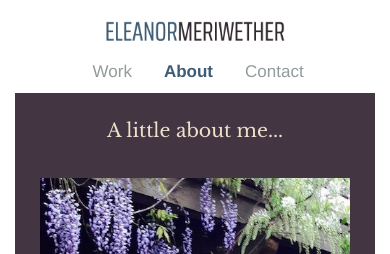
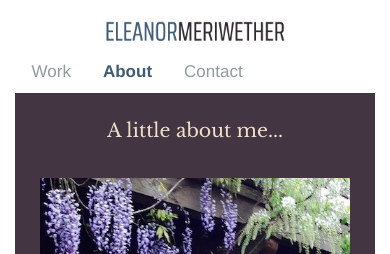
Before and after one commit to emeriwether/emeriwether.github.io, a Jekyll site: the page built from j_about.html, in a window 390 px wide. Shown: the top 254 px of the page. Built offline with Jekyll 4.4.1, drawn with Linux system fonts in a browser that asks for light colours; some web fonts are replaced.

Commit message:
get rid of nav margin edits for small screens, because it deletes grey border for large screens

```diff
--- a/css/app.css
+++ b/css/app.css
@@ -102,20 +102,6 @@
 
     .role {
         margin-bottom: 5px;
-    }
-}
-
-/* 575px and below */
-@media screen and (max-width: 35.938em) {
-    nav {
-        margin: 0 17%;
-    }
-}
-
-/* 575-639 */
-@media screen and (min-width: 35.939em) and (max-width: 39.938em) {
-    nav {
-        margin: 0 0 0 30%;
     }
 }
 
--- a/j_about.html
+++ b/j_about.html
@@ -14,6 +14,10 @@ category: main
                         <div class="medium-6 cell" id="aboutMeText">
                                     <p>Like most people, life has been a winding road for me. I was born and raised in the San Francisco Bay Area, and moved to Germany and then Missouri during high school. Then, while pursuing an undergraduate degree in Anthropology, I also spent a summer in South Korea. Once my BA studies were complete, I was unsure of how to best use my training in Anthropology, so I moved back to California, discovered the career of User Experience Design, and am now finishing a degree in Human-Computer Interaction. It sometimes seems as though every step in my journey was preparing me for UX. With such a deep knowledge of culture and human behavior, an eye for design, and HCI skills, I am excellently positioned for a career in UX. <br><br>- Eleanor</p>
                         </div>
+                    </div>
+
+                    <div class="cell">
+
                     </div>
 
                     <aside class="cell">
```
